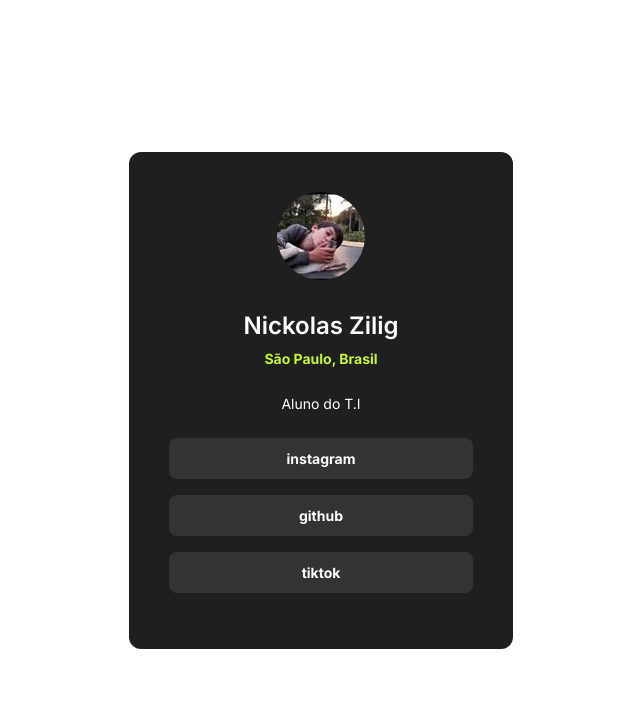
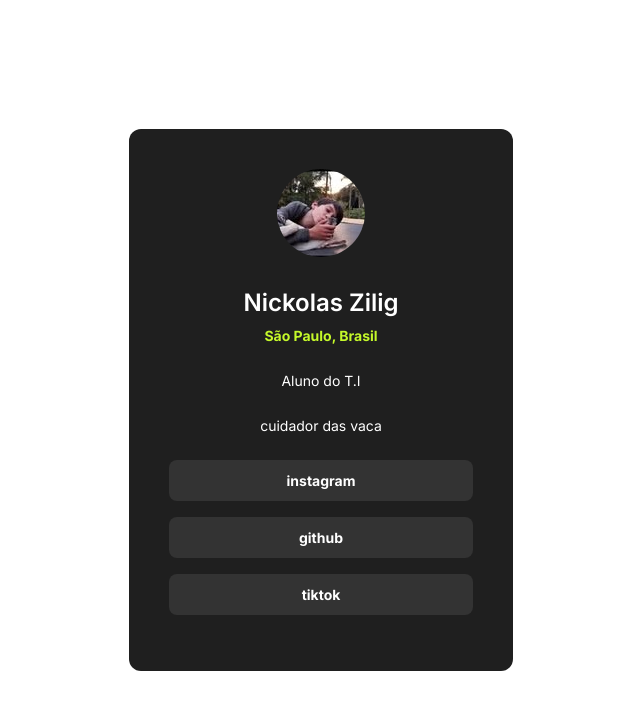
Before and after one commit to Nickolas-Zilig-Oliveira/trabalho, a plain HTML site: page index.html in a window 1280 px wide. Shown: the whole page, without its empty margins (319-959 px from the left). Drawn offline with Linux system fonts and the light colour scheme.

Commit message:
finalizaçao do projeto

```diff
--- a/index.html
+++ b/index.html
@@ -12,14 +12,22 @@
         <h1>Nickolas Zilig</h1>
         <strong>São Paulo, Brasil</strong>
         <p>Aluno do T.I</p>
+        <p>cuidador das vaca</p>
+        <ul>
 
-        <ul>
+
+
             <li>
                 <a href="https://www.instagram.com/zilignickolas" target="_blank">instagram</a>
             </li>
+
+
+
             <li>
                 <a href="https://github.com/Nickolas-Zilig-Oliveira" target="_blank">github</a>
             </li>
+
+
 
             <li>
                 <a href="https://www.tiktok.com/_ziligz" target="_blank">tiktok</a>
@@ -31,5 +39,137 @@
 
         </ul>
     </div>
+
+
+
+
+
+
+
+
+
+
+
+
+
+
+
+
+
+
+
+
+
+
+
+
+
+
+
+
+
+
+
+
+
+
+
+
+
+
+
+
+
+
+
+
+
+
+
+
+
+
+
+
+
+
+
+
+
+
+
+
+
+
+
+
+
+
+
+
+
+
+
+
+
+
+
+
+
+
+
+
+
+
+
+
+
+
+
+
+
+
+
+
+
+
+
+
+
+
+
+
+
+
+
+
+
+
+
+
+
+
+
+
+
+
+
+
+
+
+
+
+
+
+
+
+
+
+
+
+
+
+
+
 </body>
 </html>
--- a/style.css
+++ b/style.css
@@ -62,8 +62,7 @@ p {
 ul, li {
     list-style: none;
 }
-a {
-    display: block;
+a { display: block;
     background-color: var(--grey);
     margin-bottom: 16px;
     color: var(--white);
@@ -74,6 +73,8 @@ a {
     font-weight: 700;
 }
 
+
+
 a:hover {
     background-color: var(--neon-green);
     color: var(--dark-grey);
```
